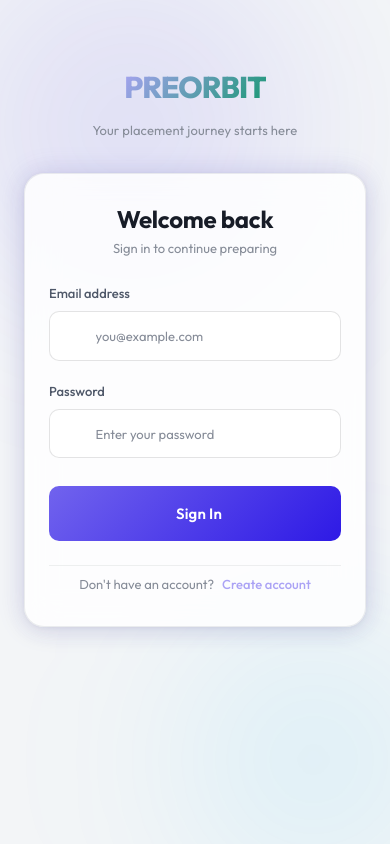
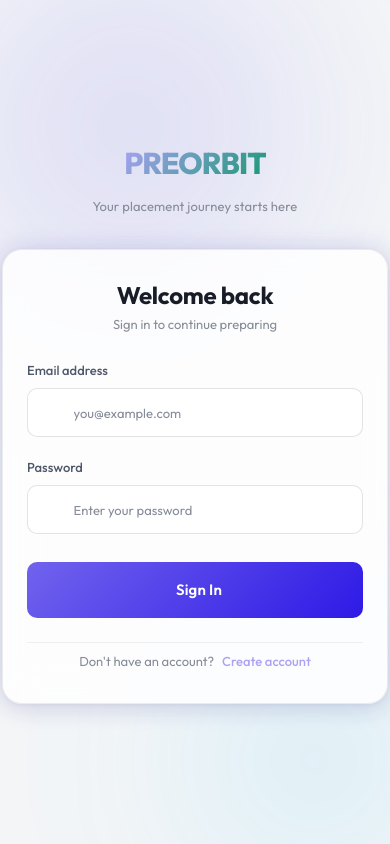
Before and after one commit to Reddevil522/PREORBIT, an Angular app in the folder frontend/: page /login in a window 390 px wide. Built offline with nearby package versions, Linux system fonts and the light colour scheme; some icons are missing.

Commit message:
fix: update login and signup responsive scrolling

```diff
--- a/frontend/src/app/pages/auth/login/login.component.css
+++ b/frontend/src/app/pages/auth/login/login.component.css
@@ -7,14 +7,14 @@
 
 /* ── Page shell ─────────────────────────────────────────────── */
 .login-page {
-  min-height: 100vh;
+  height: 100dvh;
   display: flex;
-  align-items: center;
-  justify-content: center;
+  flex-direction: column;
   padding: var(--space-6);
   background: var(--bg-base);
   position: relative;
-  overflow: hidden;
+  overflow-y: auto;
+  overflow-x: hidden;
 }
 
 /* ── Ambient glow orbs ──────────────────────────────────────── */
@@ -57,6 +57,7 @@
 
 /* ── Main container ─────────────────────────────────────────── */
 .login-page__container {
+  margin: auto; /* natively centers vertically/horizontally without clipping top */
   position: relative;
   z-index: 1;
   width: 100%;
@@ -353,11 +354,11 @@
 
 @media (max-width: 768px) {
   .login-page {
-    height: 100dvh;
-    overflow-y: auto;
-    overflow-x: hidden;
-    padding-top: 4rem;
-    padding-bottom: 4rem;
-    align-items: flex-start; /* Ensure content starts at top when scrolling */
+    padding-left: 2px !important;
+    padding-right: 2px !important;
+    width: 100%;
+    max-width: 100%;
+    margin-left: 0;
+    margin-right: 0;
   }
 }
--- a/frontend/src/app/pages/auth/register/register.component.css
+++ b/frontend/src/app/pages/auth/register/register.component.css
@@ -7,14 +7,14 @@
 
 /* ── Page shell ─────────────────────────────────────────────── */
 .register-page {
-  min-height: 100vh;
+  height: 100dvh;
   display: flex;
-  align-items: center;
-  justify-content: center;
+  flex-direction: column;
   padding: var(--space-6);
   background: var(--bg-base);
   position: relative;
-  overflow: hidden;
+  overflow-y: auto;
+  overflow-x: hidden;
 }
 
 /* ── Ambient glow orbs ──────────────────────────────────────── */
@@ -55,8 +55,9 @@
   to   { transform: translate(20px, 30px) scale(1.07); }
 }
 
-/* ── Container ──────────────────────────────────────────────── */
+/* ── Main container ─────────────────────────────────────────── */
 .register-page__container {
+  margin: auto; /* natively centers vertically/horizontally without clipping top */
   position: relative;
   z-index: 1;
   width: 100%;
@@ -360,11 +361,11 @@
 
 @media (max-width: 768px) {
   .register-page {
-    height: 100dvh;
-    overflow-y: auto;
-    overflow-x: hidden;
-    padding-top: 4rem;
-    padding-bottom: 4rem;
-    align-items: flex-start; /* Ensure content starts at top when scrolling */
+    padding-left: 2px !important;
+    padding-right: 2px !important;
+    width: 100%;
+    max-width: 100%;
+    margin-left: 0;
+    margin-right: 0;
   }
 }
```
